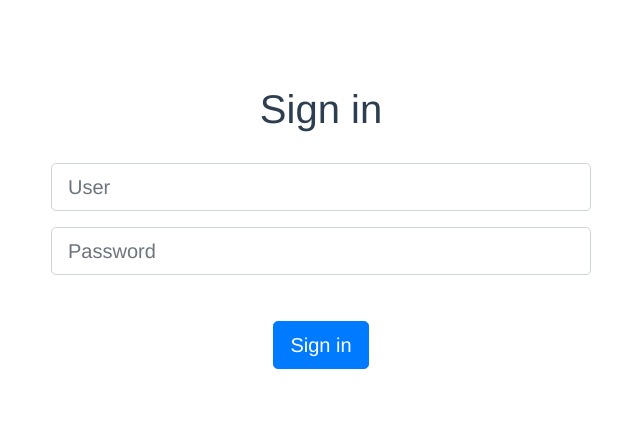
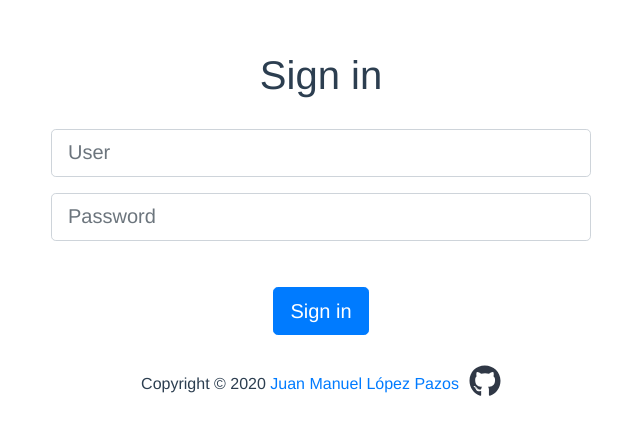
Before and after one commit to jualoppaz/single-spa-auth-app, a Vue app: page /login/ in a window 1280 px wide. Shown: the part 173-608 px from the top of the page, without its empty margins (319-959 px from the left). Built offline with nearby package versions, Linux system fonts and the light colour scheme; what vue-toastr would draw is missing.

Commit message:
Adds copyright into below login form

```diff
--- a/src/views/Login.vue
+++ b/src/views/Login.vue
@@ -23,6 +23,21 @@
             </fieldset>
             <button class="btn btn-lg btn-primary pull-xs-right">Sign in</button>
           </form>
+        </div>
+      </div>
+      <div id="copyright-section" class="row">
+        <div class="col-md-6 offset-md-3 col-xs-12">
+          Copyright © 2020
+          <a href="http://www.juanmanuellopezpazos.es" target="_blank"
+            >Juan Manuel López Pazos</a
+          >
+          <a
+            href="https://github.com/jualoppaz/single-spa-login-example-with-npm-packages"
+            target="_blank"
+            id="github-link"
+          >
+            <font-awesome-icon :icon="['fab', 'github']" size="2x" />
+          </a>
         </div>
       </div>
     </div>
@@ -65,6 +80,8 @@ export default {
     align-items: center;
     justify-content: center;
 
+    .container{
+      .row{
         h1{
           margin-bottom: 30px;
         }
@@ -74,5 +91,17 @@ export default {
                 margin-top: 30px;
             }
         }
+
+        &#copyright-section{
+          margin-top: 30px;
+          line-height: 32px;
+          a#github-link{
+            color: #303846;
+            margin-left: 10px;
+            vertical-align: middle;
+          }
+        }
+      }
+    }
 }
 </style>
```
Lines whose indentation alone changed are shown as unchanged.
